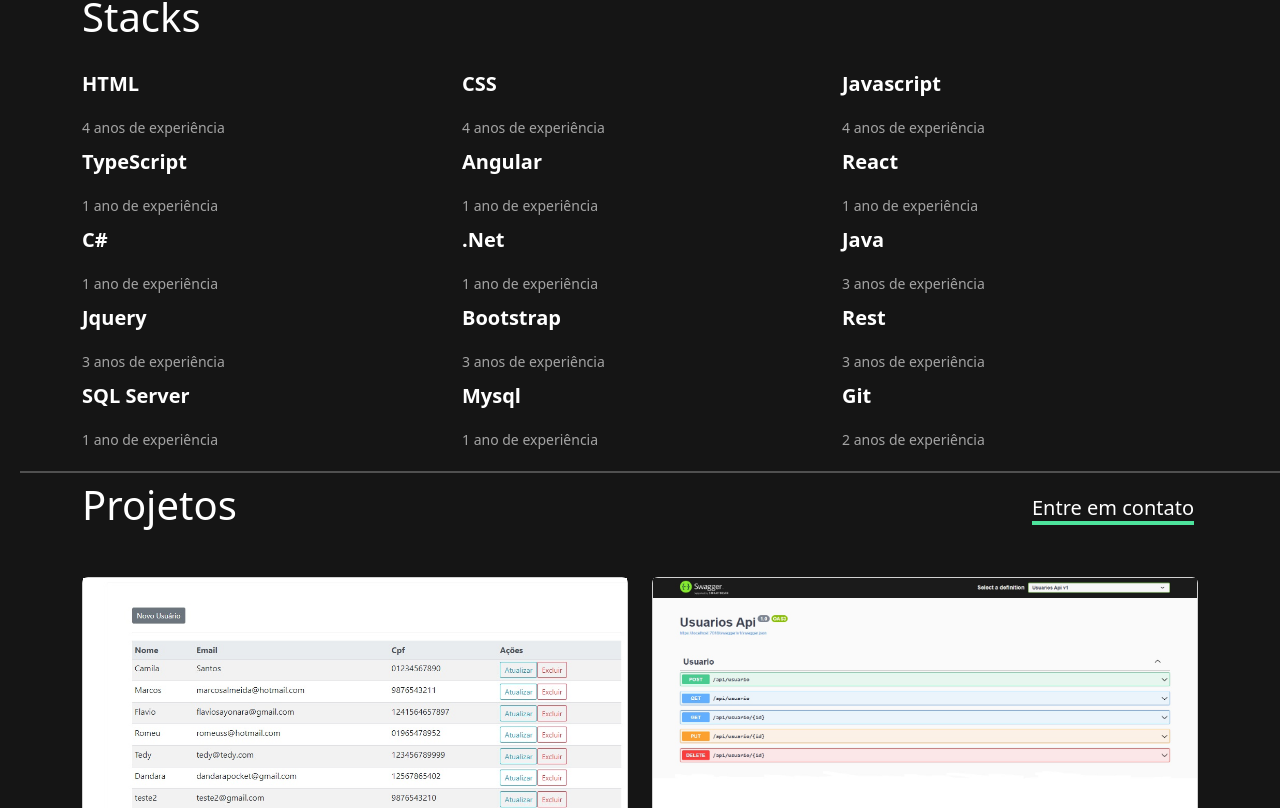
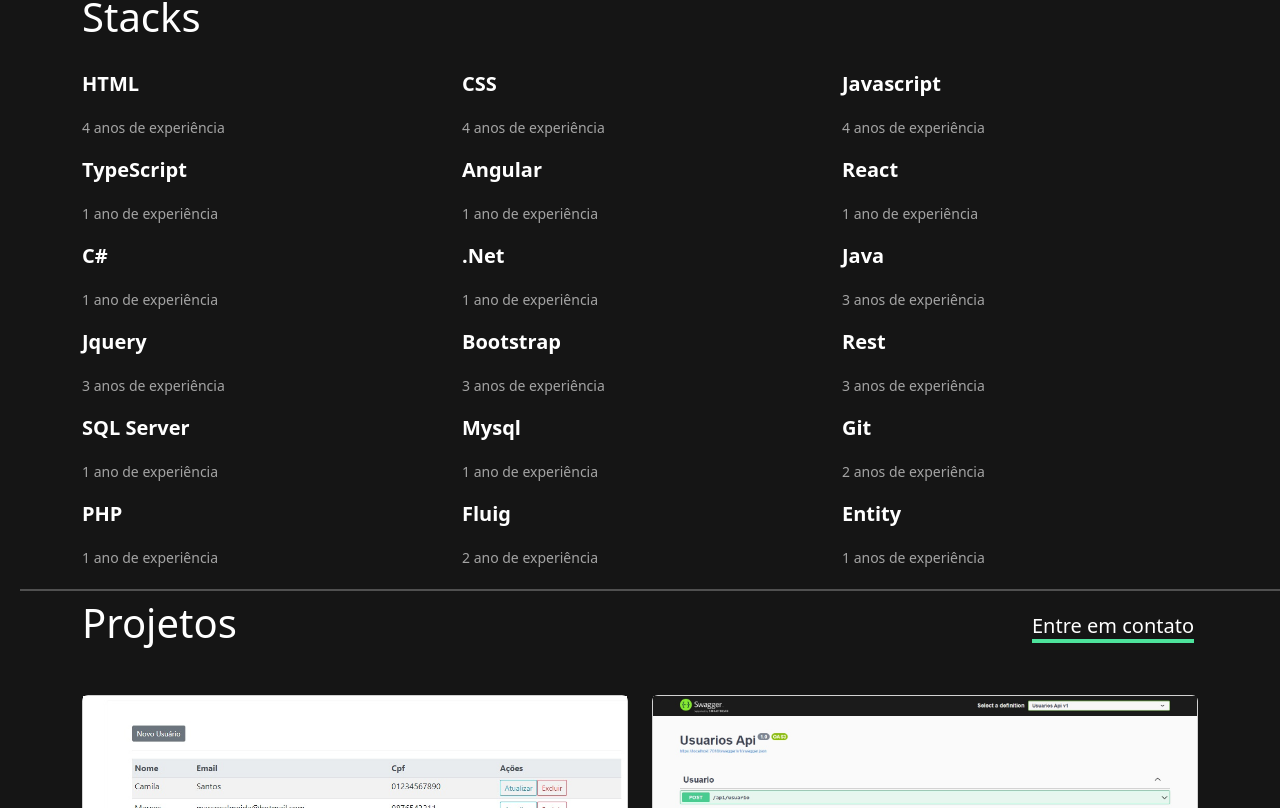
Before and after one commit to DelclecianoSuporte/meu-portfolio, an Angular app: page / in a window 1280 px wide. Shown: the part 552-1360 px from the top of the page. Built offline with nearby package versions, Linux system fonts and the light colour scheme.

Commit message:
Adicionando novos projetos, novas stacks, melhorando o sobre.

```diff
--- a/src/app/contato/contato.component.html
+++ b/src/app/contato/contato.component.html
@@ -30,7 +30,6 @@
                         <button type="submit" [disabled]="isLoading" class="btn btn-outline-dark botao-envio">Enviar</button>
                     </div>
 
-                    <!-- Carregamento até o e-mail ser enviado -->
                     <div *ngIf="isLoading" class="loading">
                         <div class="icone-carregando"></div>
                         <p>Carregando...</p>
@@ -44,6 +43,3 @@
 <div class="separacao-introducao">
     <hr>
 </div>
-
-<!-- <button type="button" (click)="teste()">Enviar</button> -->
-<!-- <button (click)="onSubmit()">Enviar</button> -->
--- a/src/app/contato/contato.component.ts
+++ b/src/app/contato/contato.component.ts
@@ -40,7 +40,7 @@ export class ContatoComponent {
               duration: 2000,
               verticalPosition: 'top',
               horizontalPosition: 'center',
-              panelClass: 'custom-snackbar-sucesso' // Use a classe correta sem espaços
+              panelClass: 'custom-snackbar-sucesso'
             });
             this.contatoFormulario.reset();
           },
@@ -49,12 +49,12 @@ export class ContatoComponent {
               duration: 2000,
               verticalPosition: 'top',
               horizontalPosition: 'center',
-              panelClass: 'custom-snackbar-falha' // Use a classe correta sem espaços
+              panelClass: 'custom-snackbar-falha'
             });
             this.contatoFormulario.reset();
           },
           complete: () => {
-            this.isLoading = false; // Ocultar o carregamento após a resposta
+            this.isLoading = false;
           }
         }
       )
--- a/src/app/projetos/projetos.component.css
+++ b/src/app/projetos/projetos.component.css
@@ -34,9 +34,9 @@
 }
 
 .ul-personalizado {
-    margin-top: 10px; /* Ajuste o espaço entre o h3 e a lista */
-    padding-left: 0;  /* Remove qualquer padding padrão da lista */
-    list-style: none; /* Remove as bolinhas da lista */
+    margin-top: 10px;
+    padding-left: 0;
+    list-style: none;
 }
 
 .li-personalizado{
@@ -58,7 +58,6 @@
 }
 
 
-/* Media Query para telas menores */
 @media (max-width: 768px) {
     .titulo-projeto{
         text-align: center;
--- a/src/app/projetos/projetos.component.html
+++ b/src/app/projetos/projetos.component.html
@@ -118,7 +118,7 @@
             <div class="card">
                 <img src="imagens/Portfolio.jpg" alt="Imagem-Projeto-8" class="cad-img-top imagem-quadrada">
                 <div class="card-body body-personalizado">
-                    <h3 class="texto-personalizado">Portfolio</h3>
+                    <h3 class="texto-personalizado">Portfólio</h3>
                     <ul class="ul-personalizado">
                       <li class="li-personalizado">HTML</li>
                       <li class="li-personalizado">CSS</li>
@@ -128,6 +128,37 @@
             </div>
         </div>
     </div>
+
+
+    <div class="row espacamento-entre-rows">
+        <div class="col-md-6 col-12">
+            <div class="card">
+                <img src="imagens/Gerenciador.jpg" alt="Imagem-Projeto-9" class="cad-img-top imagem-quadrada">
+                <div class="card-body body-personalizado">
+                    <h3 class="texto-personalizado">Gerenciador Financeiro</h3>
+                    <ul class="ul-personalizado">
+                      <li class="li-personalizado">HTML</li>
+                      <li class="li-personalizado">CSS</li>
+                      <li class="li-personalizado">Angular</li>
+                    </ul>
+                </div>
+            </div>
+        </div>
+
+        <div class="col-md-6 col-12">
+            <div class="card">
+                <img src="imagens/ApiGerenciador.jpg" alt="Imagem-Projeto-10" class="cad-img-top imagem-quadrada">
+                <div class="card-body body-personalizado">
+                    <h3 class="texto-personalizado">Api Gerenciador</h3>
+                    <ul class="ul-personalizado">
+                      <li class="li-personalizado">C#</li>
+                      <li class="li-personalizado">.Net</li>
+                    </ul>
+                </div>
+            </div>
+        </div>
+    </div>
+
 </div>
 
 <div class="separacao-introducao">
--- a/src/app/sobre/sobre.component.html
+++ b/src/app/sobre/sobre.component.html
@@ -7,9 +7,8 @@
         </p>
         <p class="introducao-sobre">
             Sou graduado em Engenharia da Computação pela Universidade Estadual de Minas Gerais (UEMG). Já atuei como desenvolvedor Full Stack e tive a oportunidade de desenvolver projetos tanto na área de Front-End quanto Back-End, utilizando tecnologias de ambas as áreas.
-            Tenho experiência em tecnologias Front-End, como Angular, React, TypeScript, JavaScript, HTML, CSS e Bootstrap. No Back-End, possuo conhecimento em C#, .NET, ASP.NET Clássico e Java. Sou apaixonado pela área de tecnologia e constantemente crio projetos,
-            grandes e pequenos, para aprimorar meus conhecimentos.
-            Minha experiência com tecnologias de Front-End e Back-End reforça meu objetivo de me tornar um desenvolvedor Full Stack Senior, um grande sonho meu. Estou sempre em busca de novos desafios e procuro aprender continuamente para me destacar no mercado de TI.
+            Tenho experiência em tecnologias Front-End, como Angular, React, TypeScript, JavaScript, HTML, CSS, PHP e Bootstrap. No Back-End, possuo conhecimento em C#, .NET, ASP.NET Clássico, Entity Framework e Java. Sou apaixonado pela área de tecnologia e constantemente crio projetos para aprimorar meus conhecimentos.
+            Minha experiência com tecnologias de Front-End e Back-End reforça meu objetivo de me tornar um desenvolvedor Full Stack Sênior, um sonho que sempre almejei. Estou sempre em busca de novos desafios, e procuro aprender continuamente para ganhar destaque no mercado de TI.
         </p>
       </div>
       <div class="col-md-6">
--- a/src/app/stacks/stacks.component.html
+++ b/src/app/stacks/stacks.component.html
@@ -5,7 +5,7 @@
         </div>
     </div>
 
-    <div class="row mb-2">
+    <div class="row mb-3">
       <div class="col-md-4 col-4 tec">
         <p>HTML</p>
         <span>4 anos de experiência</span>
@@ -20,7 +20,7 @@
       </div>
     </div>
 
-    <div class="row mb-2">
+    <div class="row mb-3">
         <div class="col-md-4 col-4 tec">
             <p>TypeScript</p>
             <span>1 ano de experiência</span>
@@ -35,7 +35,7 @@
         </div>
     </div>
 
-    <div class="row mb-2">
+    <div class="row mb-3">
         <div class="col-md-4 col-4 tec">
             <p>C#</p>
             <span>1 ano de experiência</span>
@@ -50,7 +50,7 @@
         </div>
     </div>
 
-    <div class="row mb-2">
+    <div class="row mb-3">
         <div class="col-md-4 col-4 tec">
             <p>Jquery</p>
             <span>3 anos de experiência</span>
@@ -65,7 +65,7 @@
         </div>
     </div>
 
-    <div class="row mb-2">
+    <div class="row mb-3">
         <div class="col-md-4 col-4 tec">
             <p>SQL Server</p>
             <span>1 ano de experiência</span>
@@ -79,6 +79,21 @@
             <span>2 anos de experiência</span>
         </div>
     </div>
+
+    <div class="row mb-3">
+        <div class="col-md-4 col-4 tec">
+            <p>PHP</p>
+            <span>1 ano de experiência</span>
+        </div>
+        <div class="col-md-4 col-4 tec">
+            <p>Fluig</p>
+            <span>2 ano de experiência</span>
+        </div>
+        <div class="col-md-4 col-4 tec">
+            <p>Entity</p>
+            <span>1 anos de experiência</span>
+        </div>
+    </div>
 </div>
 
 <div class="separacao-introducao">
```
Also changed, not shown: src/app/app.component.ts (+7 -2 lines), src/app/app.module.ts (+5 -10 lines), public/imagens/ApiGerenciador.jpg (added), public/imagens/Gerenciador.jpg (added).
